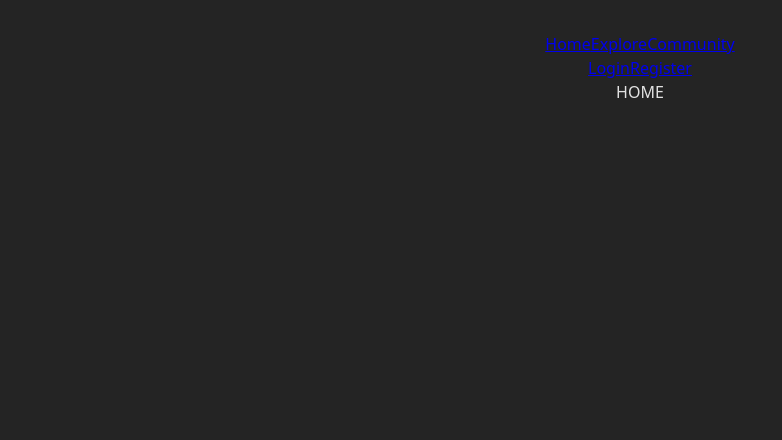
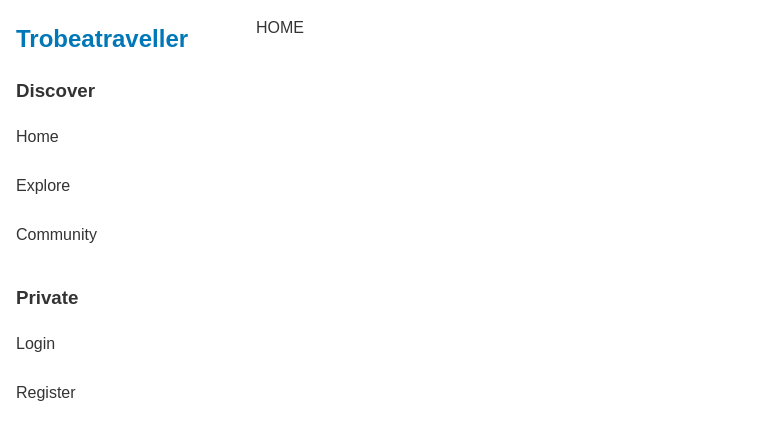
Before and after one commit to bejabeja/tfm, a React (Vite) app in the folder client/: page / in a window 1280 px wide. Shown: the top 440 px of the page, without its empty margins (0-782 px from the left). Built offline with nearby package versions, Linux system fonts and the light colour scheme; no server answers.

Commit message:
stilying navbar mobile and desktop

```diff
--- a/client/src/App.css
+++ b/client/src/App.css
@@ -1,34 +1,21 @@
-#root {
-  max-width: 1280px;
-  margin: 0 auto;
-  padding: 2rem;
-  text-align: center;
+.App {
+  display: flex;
+  flex-direction: column;
+  height: 100%;
+  width: 100%;
 }
 
-.logo {
-  height: 6em;
-  padding: 1.5em;
-  will-change: filter;
-  transition: filter 300ms;
-}
-.logo:hover {
-  filter: drop-shadow(0 0 2em #646cffaa);
-}
-.logo.react:hover {
-  filter: drop-shadow(0 0 2em #61dafbaa);
+.main-content {
+  padding: 1rem;
+  width: 100%;
 }
 
-@keyframes logo-spin {
-  from {
-    transform: rotate(0deg);
+@media (min-width: 480px) {
+  .App {
+    flex-direction: row;
   }
-  to {
-    transform: rotate(360deg);
+
+  .side-content {
+    max-width: 240px;
   }
 }
-
-@media (prefers-reduced-motion: no-preference) {
-  a:nth-of-type(2) .logo {
-    animation: logo-spin infinite 20s linear;
-  }
-}
--- a/client/src/App.jsx
+++ b/client/src/App.jsx
@@ -19,7 +19,10 @@
 
   return (
     <div className="App">
-      <Navbar></Navbar>
+      <div className="side-content">
+        <Navbar />
+      </div>
+      <div className="main-content">
         <Routes>
           {/* public routes */}
           <Route path="/" element={<Home />} />
@@ -37,6 +40,7 @@
           </Route>
         </Routes>
       </div>
+    </div>
   );
 };
 
--- /dev/null
+++ b/client/src/components/navbar/Navbar.css
@@ -0,0 +1,105 @@
+.logo {
+    text-decoration: none;
+    display: block;
+    font-size: 2rem;
+    font-weight: bold;
+    color: var(--primary-color);
+}
+
+.navbar-section {
+    display: flex;
+    justify-content: space-between;
+    align-items: center;
+    width: 100%;
+    padding: 1rem;
+    gap: 1rem;
+}
+
+.hamburger-menu {
+    display: block;
+    font-size: 30px;
+    cursor: pointer;
+    color: var(--primary-color);
+    z-index: 2000;
+    text-align: end;
+}
+
+.navbar {
+    position: fixed;
+    top: 0;
+    left: 0;
+    width: 100%;
+    height: 100vh;
+    background-color: var(--primary-color);
+    color: var(--white-color);
+    padding: 1rem;
+    display: flex;
+    flex-direction: column;
+    align-items: center;
+    justify-content: flex-start;
+    gap: 2rem;
+    transform: translateX(-100%);
+    transition: all 0.3s ease;
+    z-index: 1000;
+}
+
+.navbar.open {
+    transform: translateX(0);
+}
+
+.nav-section {
+    display: flex;
+    flex-direction: column;
+    gap: 15px;
+    width: 100%;
+    margin: 0 auto;
+}
+
+.navbar a {
+    color: var(--white-color);
+    text-decoration: none;
+    font-size: 16px;
+    transition: color 0.2s;
+    padding: 5px 0;
+}
+
+.navbar a:hover {
+    color: var(--primary-color);
+}
+
+.desktop-only {
+    display: none;
+}
+
+@media (min-width: 480px) {
+    .navbar {
+        width: 240px;
+        transform: translateX(0);
+        background-color: var(--white-color);
+        color: var(--text-color);
+    }
+
+    .navbar a {
+        font-size: 1rem;
+        color: var(--text-color);
+    }
+
+    .navbar a:hover {
+        color: var(--primary-color);
+    }
+
+    .navbar-section {
+        display: none;
+    }
+
+    .navbar a.logo {
+        font-size: 1.5rem;
+        color: var(--primary-color);
+    }
+
+    .desktop-only {
+        display: block;
+        color: var(--primary-color);
+        margin: 0 auto;
+    }
+}
--- a/client/src/components/navbar/Navbar.jsx
+++ b/client/src/components/navbar/Navbar.jsx
@@ -1,25 +1,50 @@
-import React from "react";
+import React, { useEffect, useState } from "react";
 import { useSelector } from "react-redux";
-import { Link } from "react-router-dom";
-import Logout from "../../pages/Logout";
+import { Link, useLocation } from "react-router-dom";
+import "./Navbar.css";
 
 const Navbar = () => {
-  const isAuthenticated = useSelector((state) => state.auth.isAuthenticated);
+  const { isAuthenticated } = useSelector((state) => state.auth);
+  const [isOpen, setIsOpen] = useState(false);
+  const location = useLocation();
+
+  const toggleNavbar = () => {
+    setIsOpen(!isOpen);
+  };
+
+  useEffect(() => {
+    setIsOpen(false);
+  }, [location]);
 
   return (
-    <nav className="navbar">
+    <section>
+      <div className="navbar-section">
+        <Link to="/" className="logo">
+          Trobeatraveller
+        </Link>
+        <div className="hamburger-menu" onClick={toggleNavbar}>
+          ☰
+        </div>
+      </div>
+
+      <nav className={`navbar ${isOpen ? "open" : ""}`}>
         <div className="nav-section">
+          <Link to="/" className="logo desktop-only">
+            Trobeatraveller
+          </Link>
+
+          <h3>Discover</h3>
           <Link to="/">Home</Link>
           <Link to="/explore">Explore</Link>
           <Link to="/community">Community</Link>
         </div>
         <div className="nav-section">
+          <h3>Private</h3>
           {isAuthenticated ? (
             <>
               <Link to="/my-itineraries">Itineraries</Link>
               <Link to="/friends">Friends</Link>
               <Link to="/profile">Profile</Link>
-            <Logout />
             </>
           ) : (
             <>
@@ -29,6 +54,7 @@
           )}
         </div>
       </nav>
+    </section>
   );
 };
 
--- a/client/src/index.css
+++ b/client/src/index.css
@@ -3,9 +3,9 @@
   line-height: 1.5;
   font-weight: 400;
 
-  color-scheme: light dark;
-  color: rgba(255, 255, 255, 0.87);
-  background-color: #242424;
+  --primary-color: #0077B6;
+  --text-color: #333;
+  --white-color: #fff;
 
   font-synthesis: none;
   text-rendering: optimizeLegibility;
@@ -13,12 +13,22 @@
   -moz-osx-font-smoothing: grayscale;
 }
 
+* {
+  margin: 0;
+  padding: 0;
+  box-sizing: border-box;
+  width: 100%;
+}
+
 body {
   margin: 0;
-  /* display: flex; */
-  /* place-items: center; */
-  /* min-width: 320px; */
-  /* min-height: 100vh; */
+  font-family: Arial, sans-serif;
+  display: flex;
+  min-height: 100vh;
+  width: 100%;
+  overflow-x: hidden;
+  background-color: var(--white-color);
+  color: var(--text-color);
 }
 
 h1 {
@@ -39,7 +49,7 @@
 }
 
 button:hover {
-  border-color: #646cff;
+  border-color: var(--primary-color);
 }
 
 button:focus,
--- a/client/src/pages/PrivateLayout.jsx
+++ b/client/src/pages/PrivateLayout.jsx
@@ -3,9 +3,8 @@
 import { Navigate, Outlet } from "react-router-dom";
 
 const PrivateLayout = () => {
-  const { isAuthenticated, loading } = useSelector((state) => state.user);
+  const { isAuthenticated, loading } = useSelector((state) => state.auth);
 
-  console.log("isAuthenticated", isAuthenticated);
   if (loading) {
     return <div>Loading...</div>;
   }
--- a/client/src/reducers/userReducer.js
+++ b/client/src/reducers/userReducer.js
@@ -5,21 +5,24 @@
         return {
             ...state,
             user: action.payload,
-            isAuthenticated: !!action.payload
+            isAuthenticated: !!action.payload,
+            loading: false
         };
     }
     if (action.type === "@user/login") {
         return {
             ...state,
             user: action.payload,
-            isAuthenticated: true
+            isAuthenticated: true,
+            loading: false
         };
     }
     if (action.type === "@user/logout") {
         return {
             ...state,
             user: null,
-            isAuthenticated: false
+            isAuthenticated: false,
+            loading: false
         }
     };
 
```
Also changed, not shown: 1 other file (tests, documents, lock files or other folders). Lines whose indentation alone changed are shown as unchanged.
